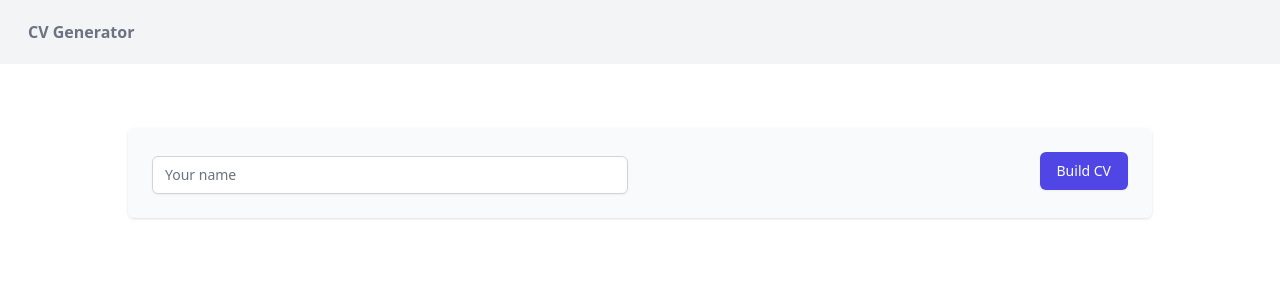
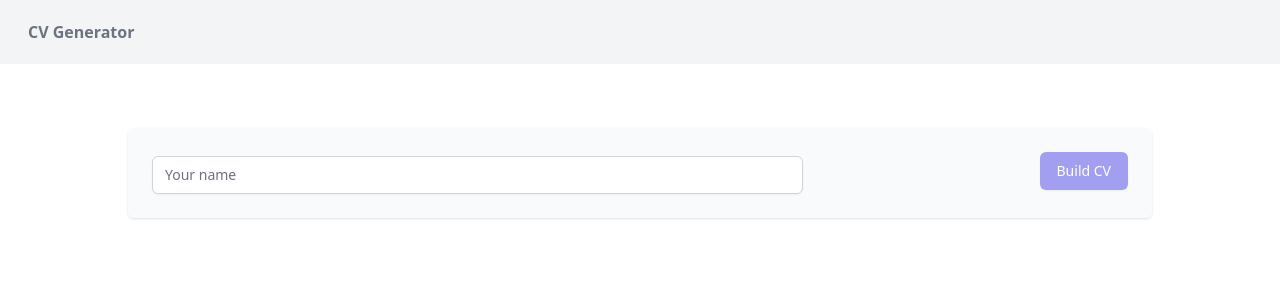
Before and after one commit to prokawsar/cv-generator, a SvelteKit app: page / in a window 1280 px wide. Shown: the top 300 px of the page. Built offline with nearby package versions, Linux system fonts and the light colour scheme.

Commit message:
fixed homepage

```diff
--- a/src/routes/+page.svelte
+++ b/src/routes/+page.svelte
@@ -10,8 +10,8 @@
 
 <div class="overflow-hidden shadow sm:rounded-md">
 	<div class="bg-gray-50 px-4 py-5 sm:p-6">
-		<div class="grid grid-cols-6 gap-6">
-			<div class="col-span-6 sm:col-span-3">
+		<div class="grid grid-cols-3">
+			<div class="col-span-2 sm:col-span-2">
 				<input
 					bind:value={$userInfo.name}
 					type="text"
@@ -21,11 +21,12 @@
 				/>
 			</div>
 
-			<div class="col-span-6 text-right sm:col-span-3">
+			<div class="col-span-1 text-right sm:col-span-1">
 				<button
 					on:click={gotoTemplate}
+					disabled={!$userInfo.name}
 					type="submit"
-					class="inline-flex justify-center rounded-md border border-transparent bg-indigo-600 py-2 px-4 text-sm font-medium text-white shadow-sm hover:bg-indigo-700 focus:outline-none focus:ring-2 focus:ring-indigo-500 focus:ring-offset-2"
+					class="inline-flex justify-center rounded-md border border-transparent bg-indigo-600 py-2 px-4 text-sm font-medium text-white shadow-sm hover:bg-indigo-700 focus:outline-none focus:ring-2 focus:ring-indigo-500 focus:ring-offset-2 disabled:bg-indigo-600/50 disabled:hover:cursor-not-allowed"
 					>Build CV</button
 				>
 			</div>
```
